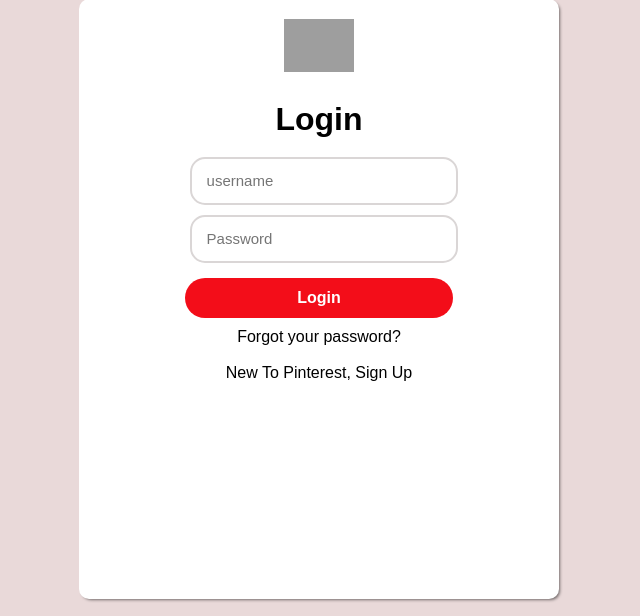
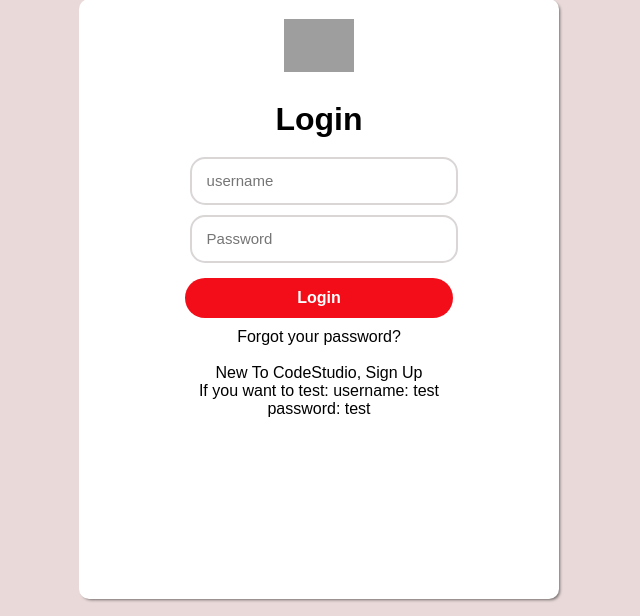
Before and after one commit to deepakmajhi22/Pic_studio, a Node server app: page /login in a window 1280 px wide. Shown: the part 101-717 px from the top of the page, without its empty margins (321-961 px from the left). Run offline with Node 20, Linux system fonts and the light colour scheme; some libraries are stand-ins or nearby versions; grey boxes are pictures that could not be loaded.

Commit message:
minor update

```diff
--- a/views/login.ejs
+++ b/views/login.ejs
@@ -16,7 +16,7 @@
     <div class="container">
 
         <div class="content">
-            <!--pinterest logo-->
+
             <img src="https://i.pinimg.com/originals/d3/d1/75/d3d175e560ae133f1ed5cd4ec173751a.png" alt="pin logo"
                 class="img1" />
             <p class="header">Login</p>
@@ -35,7 +35,9 @@
             <a href="/forgot">Forgot your password?</a>
             <br>
             <br>
-            <a href="/">New To Pinterest, Sign Up</a>
+            <a href="/">New To CodeStudio, Sign Up</a>
+
+            <p>If you want to test: username: test password: test</p>
 
         </div>
 
--- a/views/signup.ejs
+++ b/views/signup.ejs
@@ -42,11 +42,11 @@
 
           <button type="submit" class="btn int">Register</button>
         </form>
-        <a href="/login">Already On Pinterest? Login</a>
+        <a href="/login">Already On PicStudio? Login</a>
 
         <footer>
           <p>
-            By continuing, you agree to Pinterest's
+            By continuing, you agree to PicStudio's
             <b>Terms of Service, Privacy policy.</b>
           </p>
         </footer>
```
Also changed, not shown: app.js (line endings or trailing spaces).
